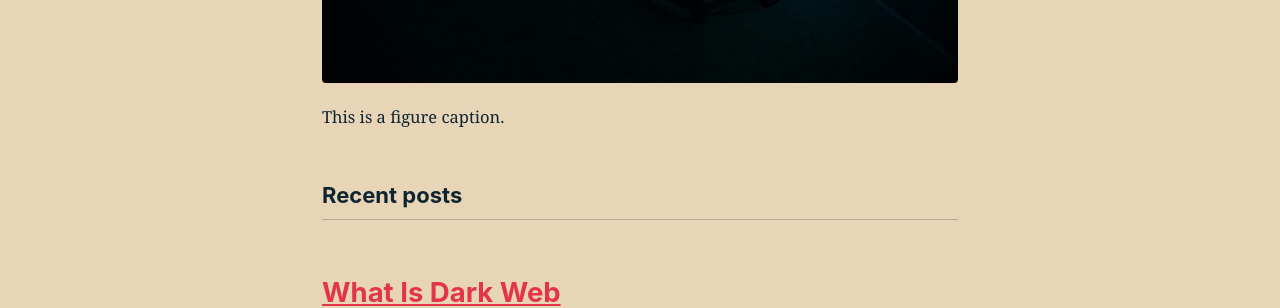
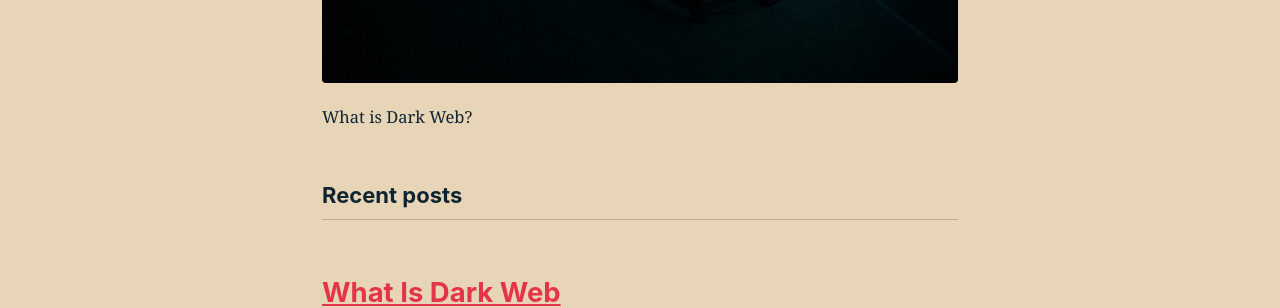
Before and after one commit to jekylldarkdev/mywebsite, a Jekyll site: the page built from index.html, in a window 1280 px wide and 1341 px high. Shown: the part 497-805 px from the top of the window. Built offline with Jekyll 4.4.1, drawn with Linux system fonts in a browser that asks for light colours; cached includes are drawn as plain includes; the list of posts is cut into pages by our own code.

Commit message:
Update home.html

```diff
--- a/_layouts/home.html
+++ b/_layouts/home.html
@@ -4,7 +4,7 @@
 
 {{ content }}
 
-{% include figure image_path="/assets/images/dark.jpg" alt="What is Dark Web?" caption="This is a figure caption." %}
+{% include figure image_path="/assets/images/dark.jpg" alt="What is Dark Web?" caption="What is Dark Web?" %}
 
 <h3 class="archive__subtitle">{{ site.data.ui-text[site.locale].recent_posts | default: "Recent Posts" }}</h3>
 
```
